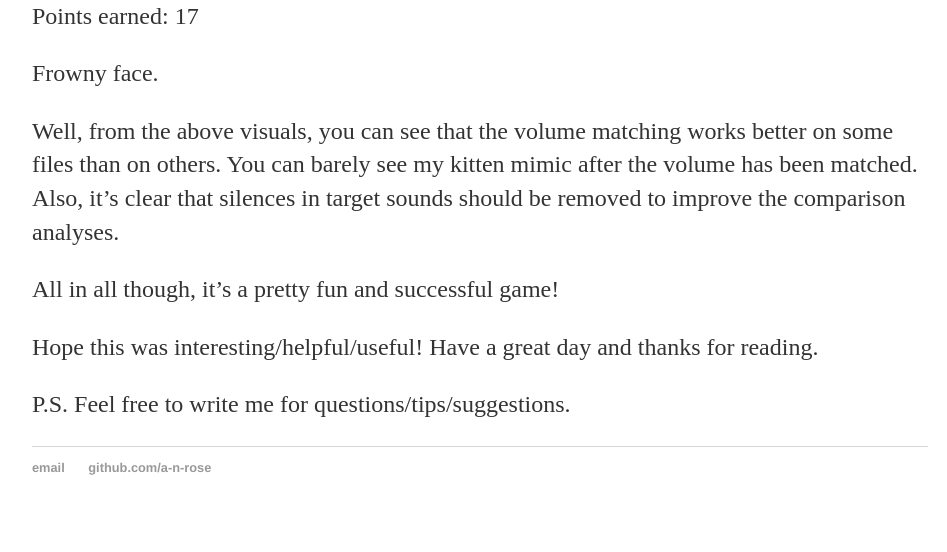
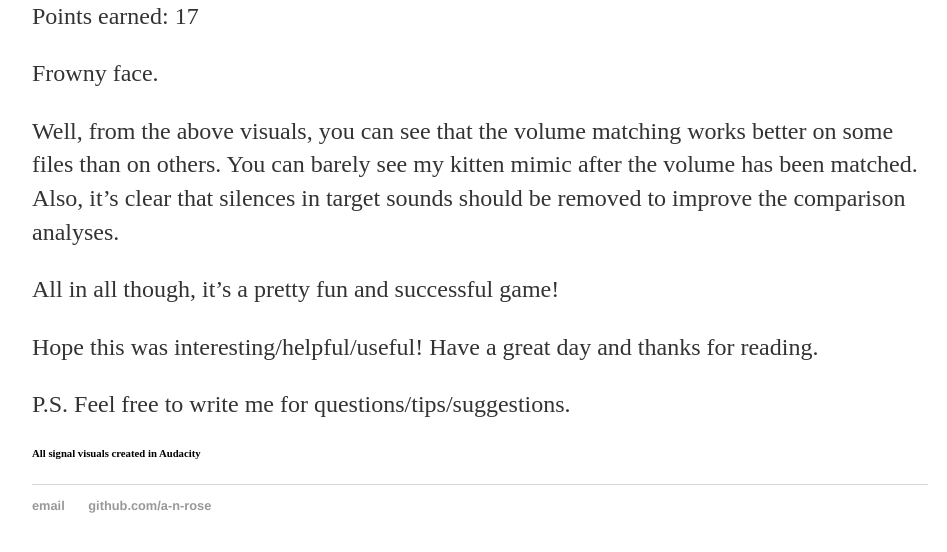
Before and after one commit to a-n-rose/a-n-rose.github.io, a Jekyll site: the page built from _posts/2018-09-15-mimic-master-improving-scores-round-2.md, in a window 1280 px wide and 900 px high, scrolled down 7837 px, cut to the strip 327-879 px from the top of the window. Shown: the whole strip, without its empty margins (160-1107 px from the left). Built offline with Jekyll 4.4.1, drawn with Linux system fonts in a browser that asks for light colours.

Commit message:
added note - Audacity visuals

```diff
--- a/_posts/2018-09-15-mimic-master-improving-scores-round-2.md
+++ b/_posts/2018-09-15-mimic-master-improving-scores-round-2.md
@@ -117,3 +117,5 @@ All in all though, it's a pretty fun and successful game!
 Hope this was interesting/helpful/useful! Have a great day and thanks for reading.
 
 P.S. Feel free to write me for questions/tips/suggestions.
+
+###### All signal visuals created in Audacity
```
